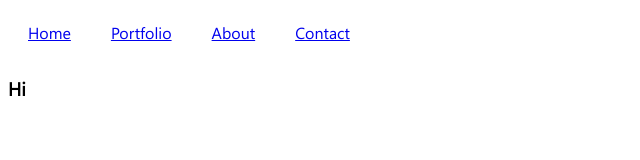
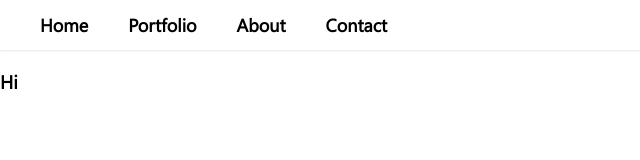
Before and after one commit to lstevensN/PORTFOLIO, a plain HTML site: page index.html in a window 1280 px wide. Shown: the whole page, without its empty margins (0-640 px from the left). Drawn offline with Linux system fonts and the light colour scheme.

Commit message:
Updated Header/Navbar

```diff
--- a/css/site.css
+++ b/css/site.css
@@ -6,13 +6,42 @@
 body {
     font-family: 'Gadugi';
     background-color: #FFF;
+    margin: 0px;
 }
 
-.navbar {
+.primary_header {
+    box-sizing: border-box;
     display: flex;
+    align-items: center;
+    font-size: 18px;
+    box-shadow: 0 1px 2px rgba(0, 0, 0, 0.1);
+    padding: 0 20px;
+    height: 50px;
+    position: relative;
+    z-index: 100;
 }
 
-.navbar a {
-    text-align: center;
-    padding: 14px 20px;
+.header_spacer {
+    height: 50px;
 }
+
+.header_button {
+    display: flex;
+    align-items: center;
+    text-decoration: none;
+    font-size: 18px;
+    font-weight: bold;
+    color: inherit;
+    margin: 0 20px;
+    position: relative;
+    padding: 5px 0;
+    white-space: nowrap;
+    box-sizing: border-box;
+    height: 100%;
+    border-bottom: 4px solid transparent;
+    border-top: 4px solid transparent;
+}
+
+.header_button:hover {
+    border-bottom: 4px solid #4b00c3;
+}
--- a/index.html
+++ b/index.html
@@ -5,11 +5,13 @@
     </head>
 
     <body>
-        <div class="navbar">
-            <a class="nav-link" href="index.html"    >Home</a>
-            <a class="nav-link" href="portfolio.html">Portfolio</a>
-            <a class="nav-link" href="about.html"    >About</a>
-            <a class="nav-link" href="contact.html"  >Contact</a>
+        <div class="header_spacer">
+            <div class="primary_header">
+                <a class="header_button" href="/index">Home</a>
+                <a class="header_button" href="/portfolio">Portfolio</a>
+                <a class="header_button" href="/about">About</a>
+                <a class="header_button" href="/contact">Contact</a>
+            </div>
         </div>
 
         <div>
```
Also changed, not shown: about.html (+7 -5 lines), contact.html (+7 -5 lines), portfolio.html (+7 -5 lines).
